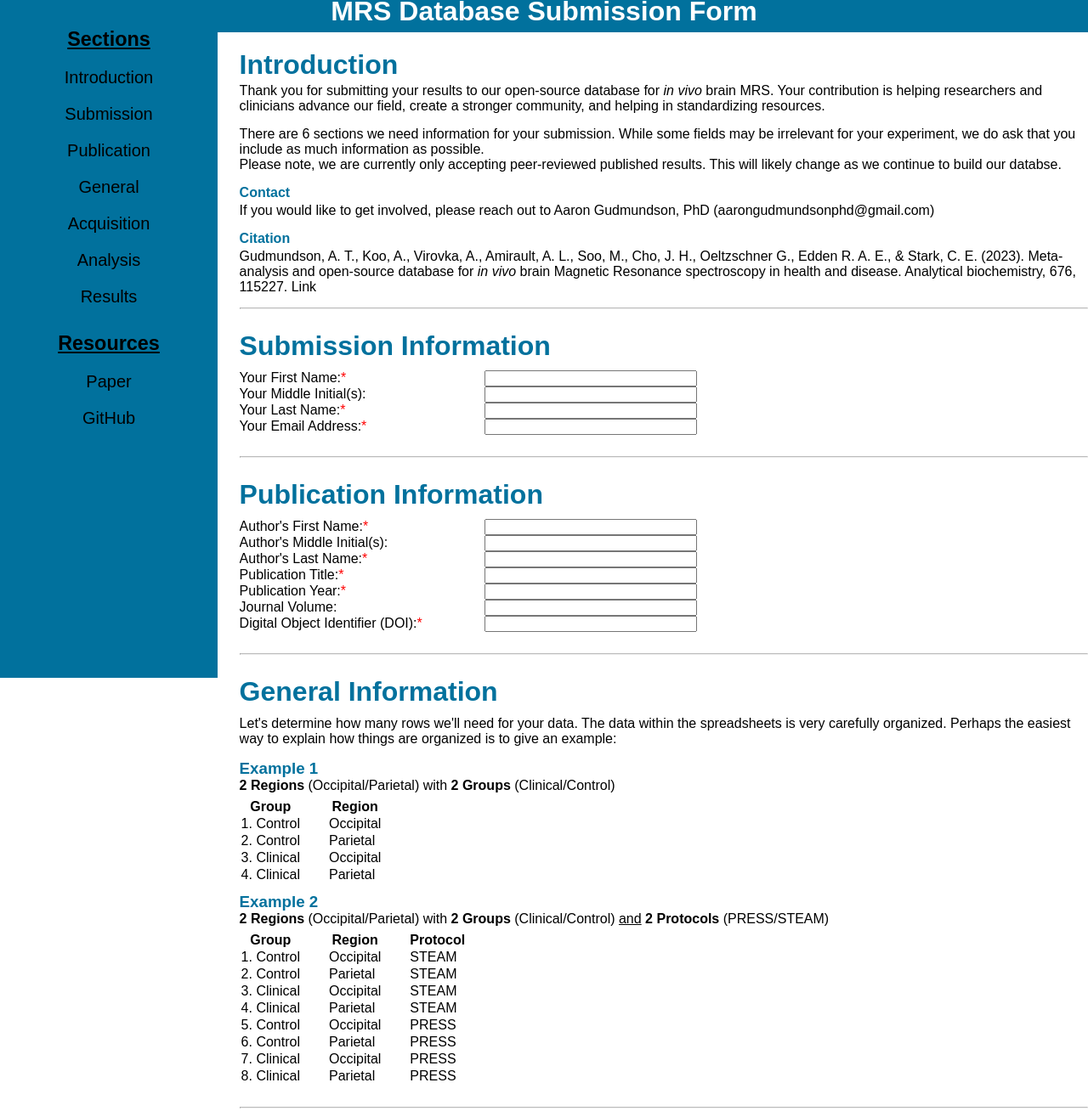
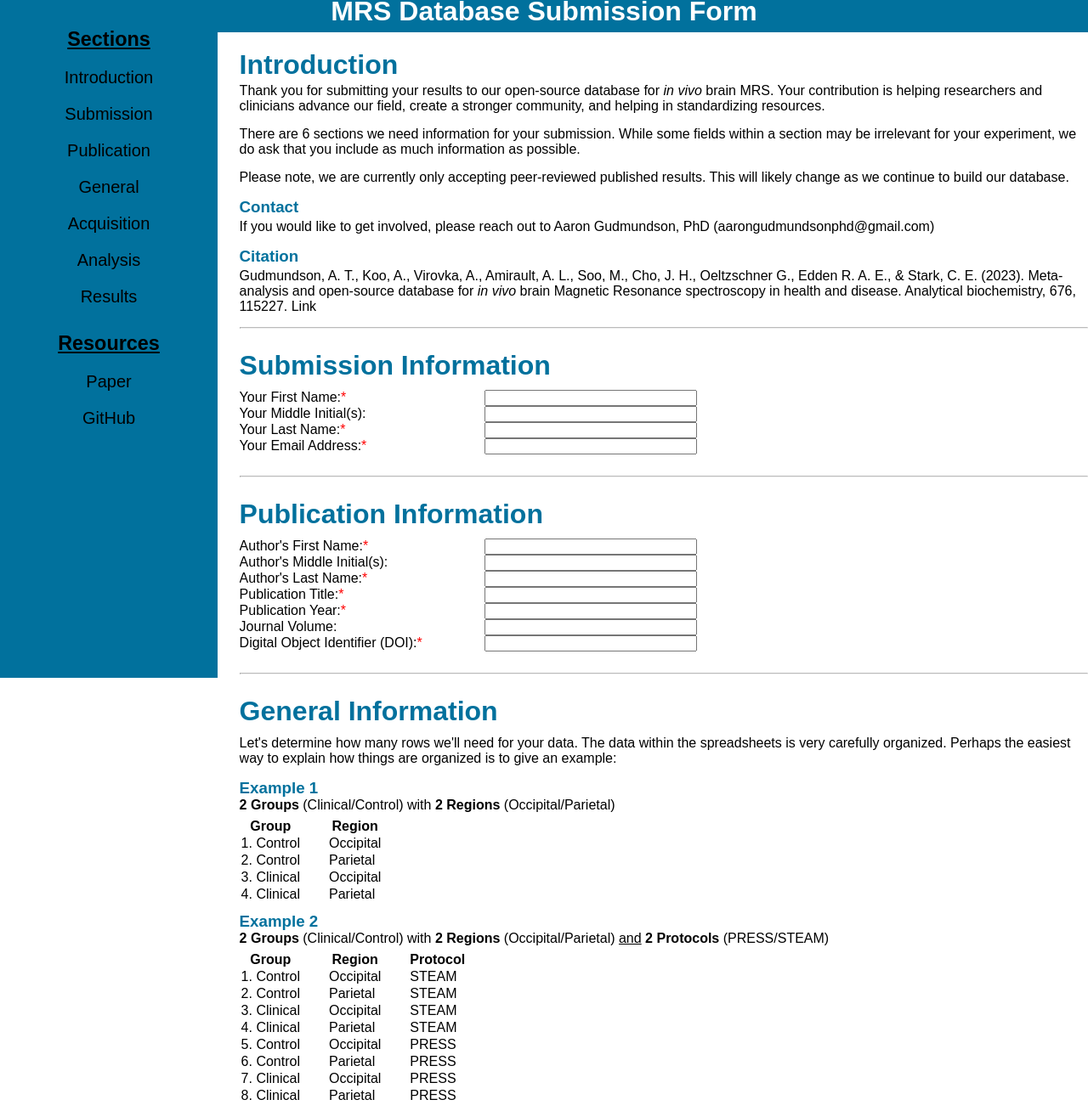
Before and after one commit to agudmundson/mrs-database, a plain HTML site: page index.html in a window 1280 px wide. Shown: the part 12-1320 px from the top of the page at 85% size. Drawn offline with Linux system fonts and the light colour scheme.

Commit message:
Update index.html

```diff
--- a/index.html
+++ b/index.html
@@ -64,21 +64,22 @@
 							</p>
 							<hr  style='height: 15px; visibility:hidden;'>
 							<p>
-								There are 6 sections we need information for your submission. While some fields may be irrelevant for your experiment, we do ask that you include as much information as possible.
+								There are 6 sections we need information for your submission. While some fields within a section may be irrelevant for your experiment, we do ask that you include as much information as possible.
 							</p>
+							<hr  style='height: 15px; visibility:hidden;'>
 							<p>
-								Please note, we are currently only accepting peer-reviewed published results. This will likely change as we continue to build our databse.
+								Please note, we are currently only accepting peer-reviewed published results. This will likely change as we continue to build our database.
 							</p>
 
 							<hr  style='height:15px; visibility:hidden;'>
-							<h4 style="color:#01719D;">Contact</h4>
+							<h3 style="color:#01719D;">Contact</h3>
 							<hr  style='height: 3px; visibility:hidden;'>
 							<p>
 								If you would like to get involved, please reach out to Aaron Gudmundson, PhD (aarongudmundsonphd@gmail.com)
 							</p>
 
 							<hr  style='height:15px; visibility:hidden;'>
-							<h4 style="color:#01719D;">Citation</h4>
+							<h3 style="color:#01719D;">Citation</h3>
 							<hr  style='height: 3px; visibility:hidden;'>
 							<p>
 								Gudmundson, A. T., Koo, A., Virovka, A., Amirault, A. L., Soo, M., Cho, J. H., Oeltzschner G., Edden R. A. E., & Stark, C. E. (2023). Meta-analysis and open-source database for <i>in vivo</i> brain Magnetic Resonance spectroscopy in health and disease. Analytical biochemistry, 676, 115227.
@@ -164,7 +165,7 @@
 
 							<div>
 								<h3 style="color:#01719D;">Example 1</h3>
-								<b>2 Regions</b> (Occipital/Parietal) with <b>2 Groups</b> (Clinical/Control)
+								<b>2 Groups</b> (Clinical/Control) with <b>2 Regions</b> (Occipital/Parietal)
 								<hr style="height:5px; visibility:hidden;"/>
 							</div>
 
@@ -194,7 +195,7 @@
 
 							<div>
 								<h3 style="color:#01719D;">Example 2</h3>
-								<b>2 Regions</b> (Occipital/Parietal) with <b>2 Groups</b> (Clinical/Control) <u>and</u> <b>2 Protocols</b> (PRESS/STEAM)
+								<b>2 Groups</b> (Clinical/Control) with <b>2 Regions</b> (Occipital/Parietal) <u>and</u> <b>2 Protocols</b> (PRESS/STEAM)
 								<hr style="height:5px; visibility:hidden;"/>
 							</div>
 
@@ -485,14 +486,14 @@
 									<label style="width: 40px;" class="tooltip">
 										<u class='dotted'>help</u><span class="tooltiptext"><b>Repetition Time</b><br>The repetition time (TR) or time between each transients.</br></span>
 									</label>
-									<label for="text_acquisition_tr_1">Repetition Time(s):</label>
+									<label for="text_acquisition_tr_1">Repetition Time (s):</label>
 									<input type="text"     id="text_acquisition_tr"                  name="text_acquisition_tr"                  style="display:none">
 									<input type="checkbox" id="check_acquisition_tr"                                                             onclick="return check_autofill(this)">
 									<input type="text"     id="text_acquisition_tr_1"                                                            style="width: 100px;">
 								</p>
 								<p class='align'  id='acquisition_te'>
 									<label style="width: 40px;" class="tooltip">
-										<u class='dotted'>help</u><span class="tooltiptext"><b>Echo Time(s)</b><br>The echo time (TE) or amount of time between the excitation pulse and start of the acquisition. If a TE-series was used, please separate each value with a comma (TE1, TE2, TE3, etc.)</br></span>
+										<u class='dotted'>help</u><span class="tooltiptext"><b>Echo Time (s)</b><br>The echo time (TE) or amount of time between the excitation pulse and start of the acquisition. If a TE-series was used, please separate each value with a comma (TE1, TE2, TE3, etc.)</br></span>
 									</label>
 									<label for="text_acquisition_te_1">Echo Time(s):</label>
 									<input type="text"     id="text_acquisition_te"                  name="text_acquisition_te"                  style="display:none">
@@ -501,7 +502,7 @@
 								</p>
 								<p class='align'  id='acquisition_ti'>
 									<label style="width: 40px;" class="tooltip">
-										<u class='dotted'>help</u><span class="tooltiptext"><b>Inversion Time(s)</b><br>The inversion time (TI) or amount of time between an inversion pulse and the excitation pulse. Please separate each value with a comma (TI1, TI2, TI3, etc.)</br></span>
+										<u class='dotted'>help</u><span class="tooltiptext"><b>Inversion Time (s)</b><br>The inversion time (TI) or amount of time between an inversion pulse and the excitation pulse. Please separate each value with a comma (TI1, TI2, TI3, etc.)</br></span>
 									</label>
 									<label for="text_acquisition_ti_1">Inversion Time(s):</label>
 									<input type="text"     id="text_acquisition_ti"                  name="text_acquisition_ti"                  style="display:none">
```
